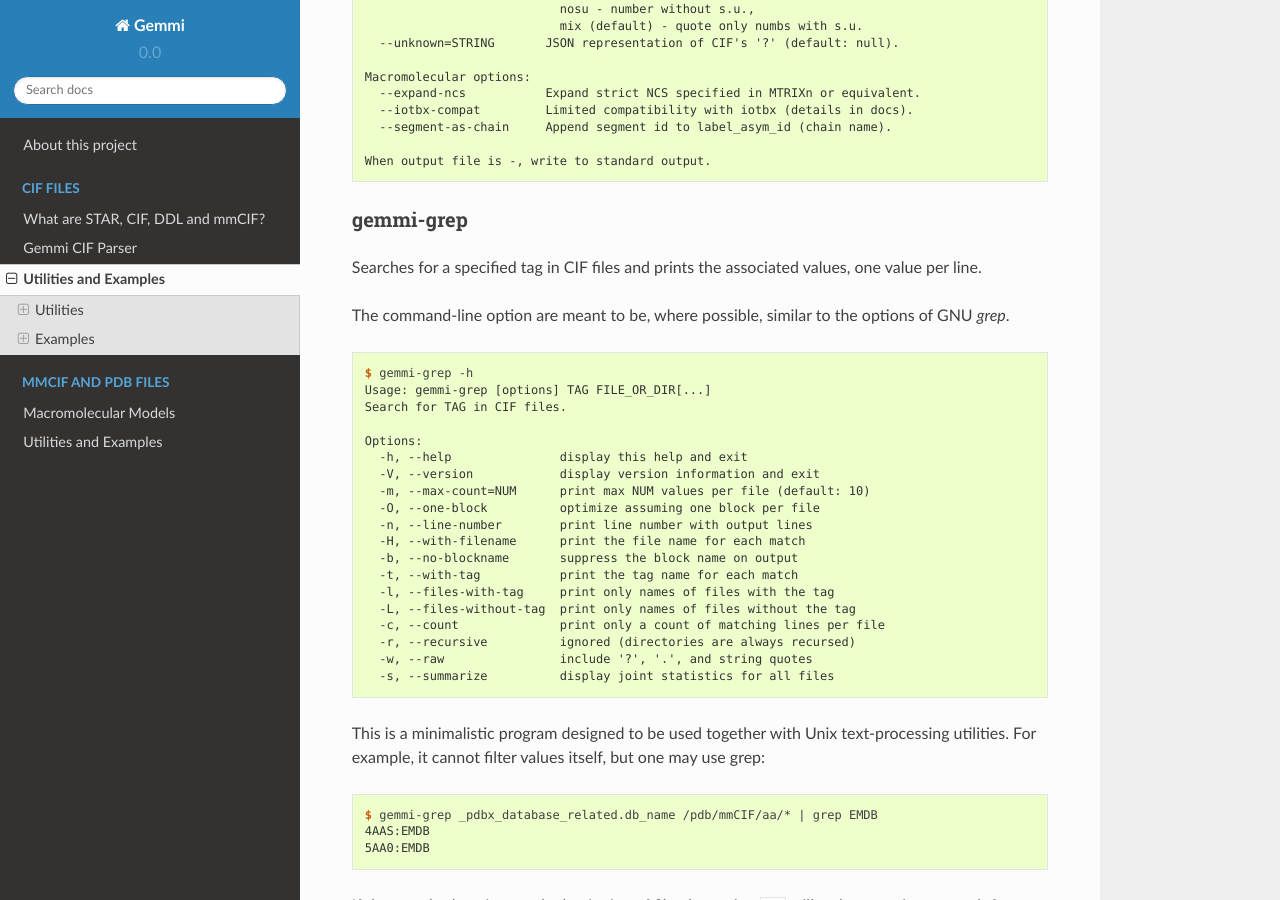
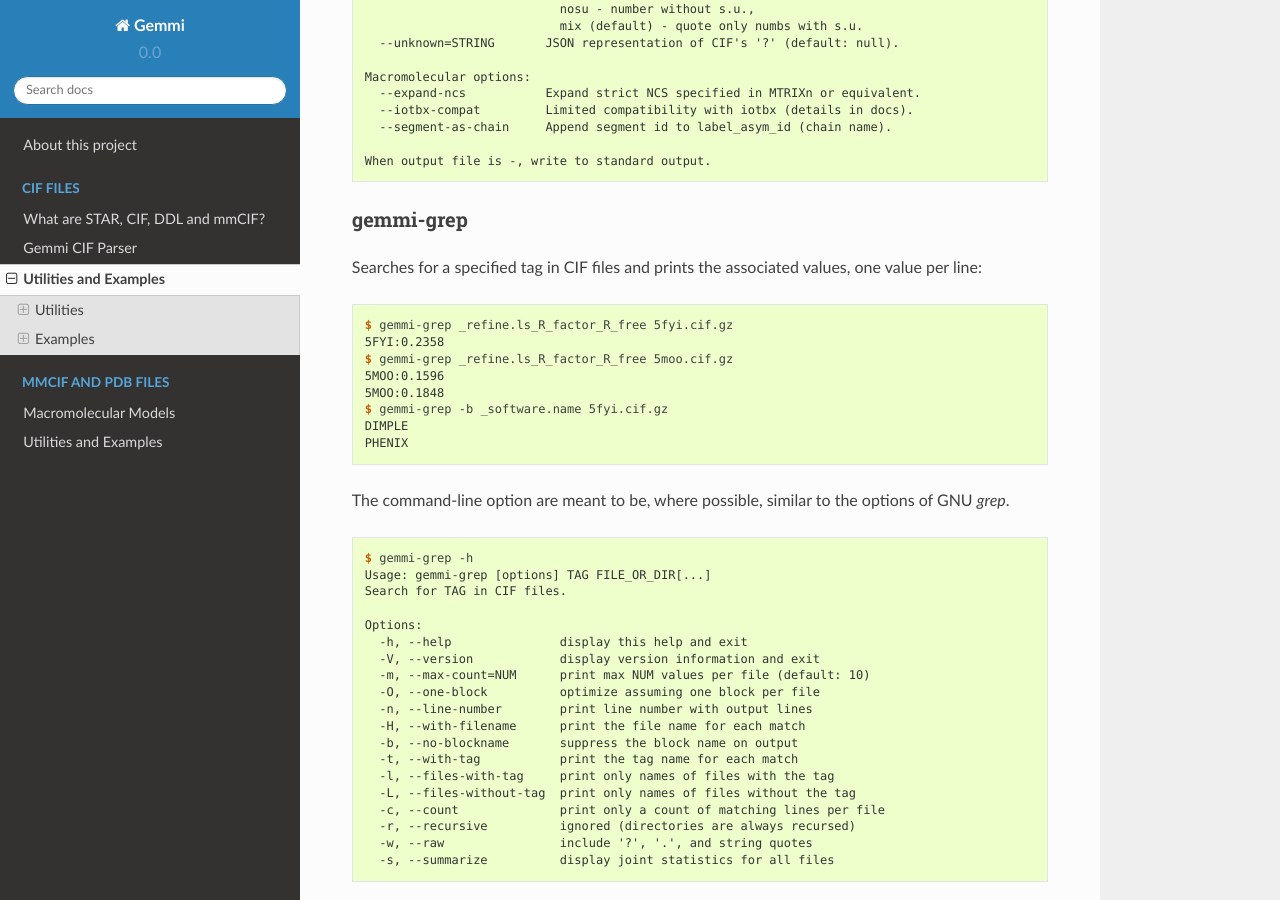
Before and after one commit to project-gemmi/gemmi, a Sphinx documentation site: the page built from docs/cif-utils.rst, in a window 1280 px wide and 900 px high, scrolled down 1095 px. Built offline with Sphinx 7.4.7 and the Read the Docs theme 2.0.0, drawn with Linux system fonts in a browser that asks for light colours.

Commit message:
docs: one more example for gemmi-grep

```diff
--- a/docs/cif-utils.rst
+++ b/docs/cif-utils.rst
@@ -36,7 +36,18 @@ gemmi-grep
 ----------
 
 Searches for a specified tag in CIF files and prints the associated values,
-one value per line.
+one value per line:
+
+.. code-block:: console
+
+    $ gemmi-grep _refine.ls_R_factor_R_free 5fyi.cif.gz
+    5FYI:0.2358
+    $ gemmi-grep _refine.ls_R_factor_R_free 5moo.cif.gz
+    5MOO:0.1596
+    5MOO:0.1848
+    $ gemmi-grep -b _software.name 5fyi.cif.gz
+    DIMPLE
+    PHENIX
 
 The command-line option are meant to be, where possible, similar to the
 options of GNU `grep`.
```
Also changed, not shown: .travis.yml.
